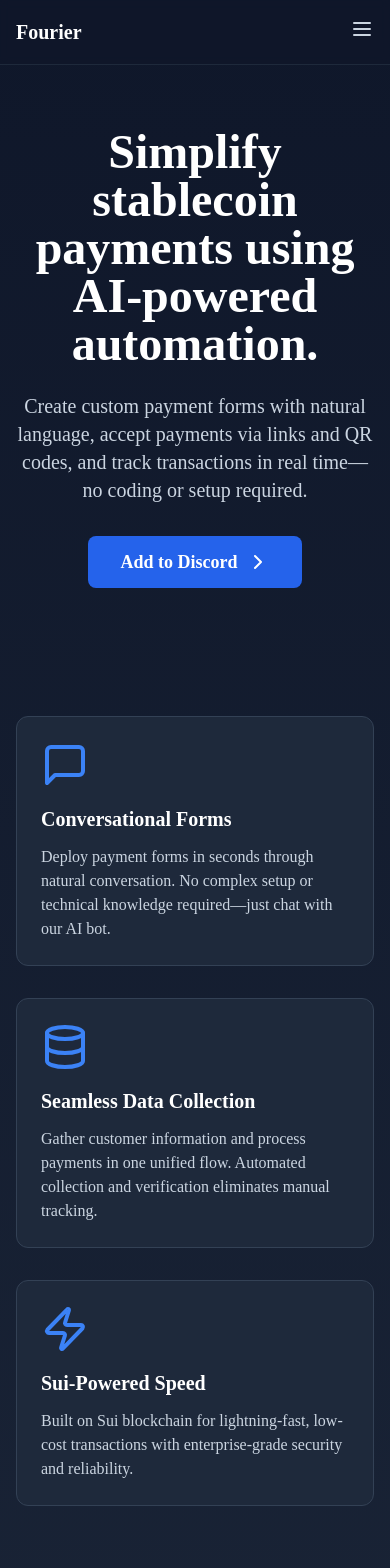
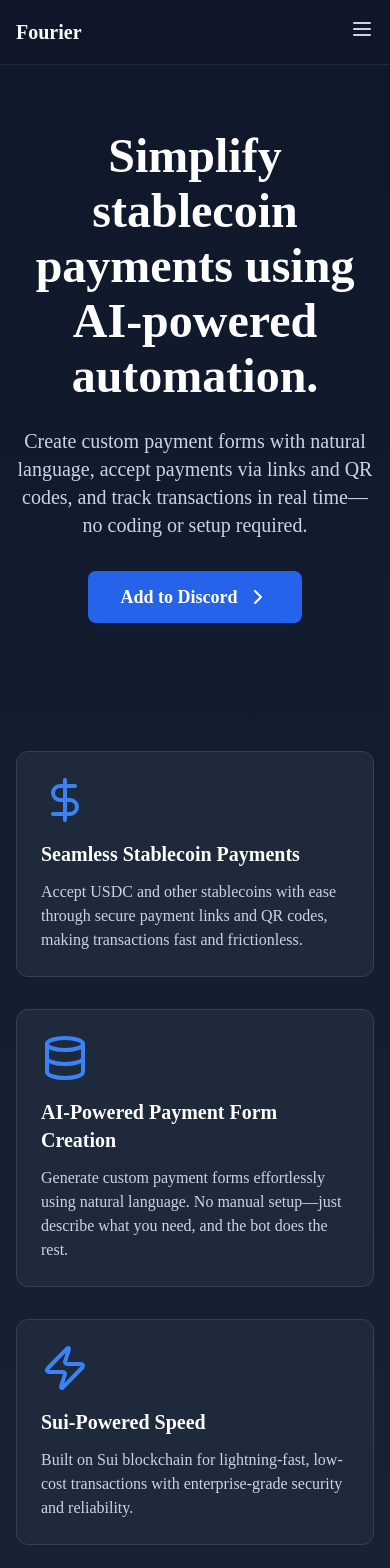
Before and after one commit to OFUZORCHUKWUEMEKE/frontend-sui-hackathon, a Next.js app: page / in a window 390 px wide. Shown: the top 1568 px of the page. Built offline with nearby package versions, Linux system fonts and the light colour scheme.

Commit message:
mobile screens refactor

```diff
--- a/app/page.tsx
+++ b/app/page.tsx
@@ -1,13 +1,15 @@
 "use client"
 
 import Image from "next/image";
-import { ChevronRight, MessageSquare, Shield, Zap, CheckCircle, Menu, Clock, Database, Bell } from 'lucide-react';
+import { ChevronRight, MessageSquare, Shield, Zap, CheckCircle, Menu, Clock, Database, Bell, DollarSign } from 'lucide-react';
+
 import React from "react";
 
 export default function Home() {
   const [isMenuOpen, setIsMenuOpen] = React.useState(false);
   return (
     <div className="min-h-screen bg-gradient-to-b from-slate-900 to-slate-800 font-['Satoshi']">
+      <div className=" max-w-[1240px] mx-auto">
         {/* Navbar */}
         <nav className="fixed top-0 left-0 right-0 bg-slate-900/80 backdrop-blur-sm z-50 border-b border-slate-800">
           <div className="container mx-auto px-4">
@@ -42,8 +44,8 @@ export default function Home() {
               <div className="md:hidden py-4">
                 <div className="flex flex-col space-y-4">
                   <a href="#features" className="text-slate-300 hover:text-white transition-colors">Features</a>
-                <a href="#benefits" className="text-slate-300 hover:text-white transition-colors">Benefits</a>
-                <a href="#pricing" className="text-slate-300 hover:text-white transition-colors">Pricing</a>
+                  {/* <a href="#benefits" className="text-slate-300 hover:text-white transition-colors">Benefits</a>
+                <a href="#pricing" className="text-slate-300 hover:text-white transition-colors">Pricing</a> */}
                   <button className="bg-blue-600 text-white px-4 py-2 rounded-lg hover:bg-blue-700 transition-colors w-full">
                     Add to Discord
                   </button>
@@ -54,9 +56,9 @@ export default function Home() {
         </nav>
 
         {/* Hero Section */}
-      <div className="container mx-auto px-4 pt-32 pb-16">
+        <div className="container mx-auto px-4 pt-32 pb-16" id="features">
           <div className="text-center">
-          <h1 className="text-5xl font-bold text-white mb-6">
+            <h1 className="text-5xl font-bold md:leading-none leading-[55px] text-white mb-6">
               Simplify stablecoin payments using AI-powered automation.
               {/* Your All-in-One Crypto Payment Assistant */}
             </h1>
@@ -70,25 +72,25 @@ export default function Home() {
         </div>
 
         {/* Features Grid */}
-      <div id="features" className="container mx-auto px-4 py-16">
+        <div  className="container mx-auto px-4 py-16">
           <div className="grid md:grid-cols-3 gap-8">
-          <div className="bg-slate-800 p-6 rounded-xl border border-slate-700">
-            <MessageSquare className="w-12 h-12 text-blue-500 mb-4" />
+            <div className="bg-slate-800 p-6 rounded-xl border border-slate-700" id="features">
+              <DollarSign className="w-12 h-12 text-blue-500 mb-4" />
               <h3 className="text-xl font-semibold text-white mb-3">
-              Conversational Forms
+                Seamless Stablecoin Payments
               </h3>
               <p className="text-slate-300">
-              Deploy payment forms in seconds through natural conversation. No complex setup or technical knowledge required—just chat with our AI bot.
+                Accept USDC and other stablecoins with ease through secure payment links and QR codes, making transactions fast and frictionless.
               </p>
             </div>
 
             <div className="bg-slate-800 p-6 rounded-xl border border-slate-700">
               <Database className="w-12 h-12 text-blue-500 mb-4" />
               <h3 className="text-xl font-semibold text-white mb-3">
-              Seamless Data Collection
+                AI-Powered Payment Form Creation
               </h3>
               <p className="text-slate-300">
-              Gather customer information and process payments in one unified flow. Automated collection and verification eliminates manual tracking.
+                Generate custom payment forms effortlessly using natural language. No manual setup—just describe what you need, and the bot does the rest.
               </p>
             </div>
 
@@ -140,5 +142,7 @@ export default function Home() {
           </div>
         </div>
       </div>
+    </div>
+
   );
 }
```
Lines whose indentation alone changed are shown as unchanged.
